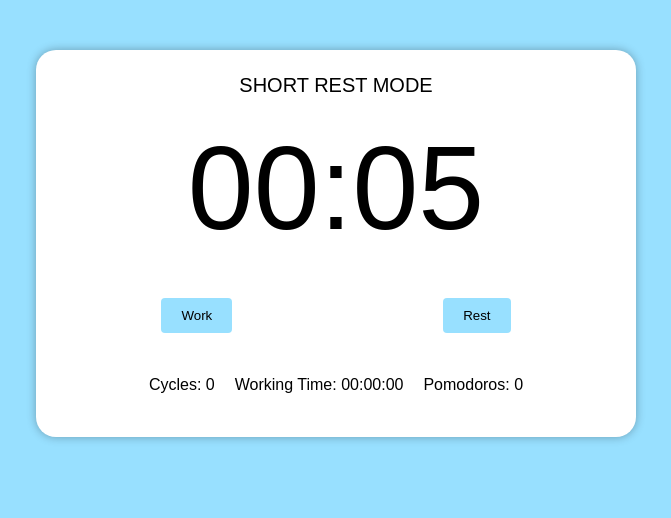
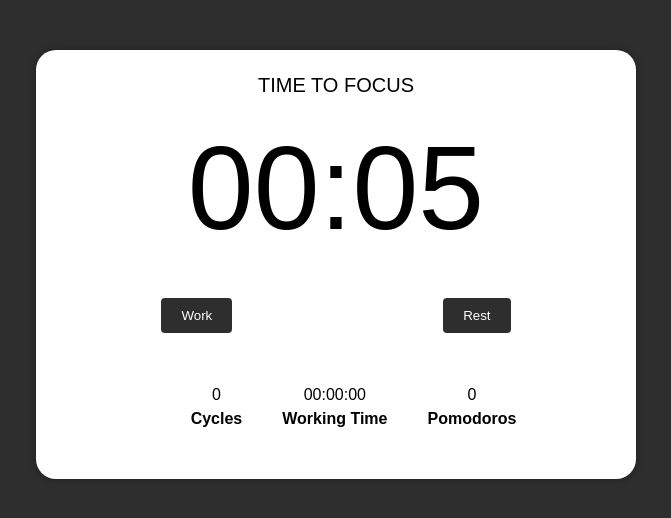
Before and after one commit to remediios/pomodoro-app, a React (Create React App) app: page / in a window 1280 px wide. Shown: the top 518 px of the page, without its empty margins (304-975 px from the left). Built offline with nearby package versions, Linux system fonts and the light colour scheme.

Commit message:
pomodoro details component and mode switching fix

```diff
--- /dev/null
+++ b/src/components/PomodoroDetails.tsx
@@ -0,0 +1,35 @@
+import React from 'react';
+import { secondsToTime } from '../utils/secondsToTime';
+
+interface Props {
+  completedCycles: number;
+  fullWorkingTime: number;
+  numberOfPomodoros: number;
+}
+function PomodoroDetails({
+  completedCycles,
+  fullWorkingTime,
+  numberOfPomodoros,
+}: Props) {
+  return (
+    <div className="details">
+      <p>
+        {completedCycles}
+        <br />
+        <span className="details-label">Cycles</span>
+      </p>
+      <p>
+        {secondsToTime(fullWorkingTime)}
+        <br />
+        <span className="details-label">Working Time</span>
+      </p>
+      <p>
+        {numberOfPomodoros}
+        <br />
+        <span className="details-label">Pomodoros</span>
+      </p>
+    </div>
+  );
+}
+
+export default PomodoroDetails;
--- a/src/components/PomodoroTimer.tsx
+++ b/src/components/PomodoroTimer.tsx
@@ -4,7 +4,7 @@ import Button from './Button';
 import Timer from './Timer';
 import bellStart from '../sounds/bell-start.mp3';
 import bellFinish from '../sounds/bell-finish.mp3';
-import { secondsToTime } from '../utils/secondsToTime';
+import PomodoroDetails from './PomodoroDetails';
 
 const audioStartWorking = new Audio(bellStart);
 const audioFinishWorking = new Audio(bellFinish);
@@ -26,7 +26,16 @@ function PomodoroTimer({
 
   const [working, setWorking] = useState(false);
   const [resting, setResting] = useState(false);
-  const [restingMode, setRestingMode] = useState('short-rest');
+  const [restingMode, setRestingMode] = useState('');
+
+  const modeLabel = working
+    ? 'WORKING'
+    : restingMode === 'short-rest'
+    ? 'SHORT REST'
+    : restingMode === 'long-rest'
+    ? 'LONG REST'
+    : 'TIME TO FOCUS';
+
   const [cyclesQtdManager, setCyclesQtdManager] = useState(
     new Array(props.cycles - 1).fill(true),
   );
@@ -68,10 +77,13 @@ function PomodoroTimer({
   useEffect(() => {
     if (working) {
       document.body.classList.remove('restingLong');
+      document.body.classList.remove('restingShort');
       document.body.classList.add('working');
     }
     if (resting) {
       document.body.classList.remove('working');
+      if (restingMode === 'short-rest')
+        document.body.classList.add('restingShort');
     }
 
     if (mainTime > 0) return;
@@ -91,14 +103,7 @@ function PomodoroTimer({
 
   return (
     <div className="pomodoro">
-      <h2>
-        {working
-          ? 'WORKING'
-          : restingMode === 'short-rest'
-          ? 'SHORT REST'
-          : 'LONG REST'}{' '}
-        MODE
-      </h2>
+      <h2>{modeLabel}</h2>
       <Timer time={mainTime} />
       <div className="controls">
         <Button text="Work" onClick={handleWorkConfig} />
@@ -109,11 +114,11 @@ function PomodoroTimer({
         />
         <Button text="Rest" onClick={() => handleRestConfig(false)} />
       </div>
-      <div className="details">
-        <p>Cycles: {completedCycles}</p>
-        <p>Working Time: {secondsToTime(fullWorkingTime)}</p>
-        <p>Pomodoros: {numberOfPomodoros}</p>
-      </div>
+      <PomodoroDetails
+        completedCycles={completedCycles}
+        fullWorkingTime={fullWorkingTime}
+        numberOfPomodoros={numberOfPomodoros}
+      />
     </div>
   );
 }
--- a/src/index.css
+++ b/src/index.css
@@ -2,6 +2,7 @@
   --main-color-short-rest: #98e0ff;
   --main-color-long-rest: #98b5ff;
   --main-color-working: #ff8074;
+  --main-color-default: #2e2e2e;
 }
 
 * {
@@ -13,7 +14,7 @@
 
 body {
   font-family: sans-serif;
-  background: var(--main-color-short-rest);
+  background: var(--main-color-default);
   transition: background-color 300ms ease-in-out;
   line-height: 1.5;
 }
@@ -25,6 +26,10 @@ body {
 
 .working {
   background: var(--main-color-working);
+}
+
+.restingShort {
+  background: var(--main-color-short-rest);
 }
 
 .restingLong {
@@ -61,12 +66,12 @@ body {
 }
 
 .pomodoro button {
-  background: var(--main-color-short-rest);
+  background: var(--main-color-default);
   border: none;
   cursor: pointer;
   border-radius: 4px;
   padding: 10px 20px;
-  color: #000;
+  color: #fff;
   transition: background-color 300ms ease-in-out;
   margin: 20px auto;
 }
@@ -81,14 +86,26 @@ body {
   color: #fff;
 }
 
+.restingShort .pomodoro button {
+  background: var(--main-color-short-rest);
+  color: #fff;
+}
+
 .pomodoro .details {
   display: flex;
   align-items: center;
   justify-content: center;
-  margin: 20px 0;
+  margin: 30px 0 20px 35px;
 }
 
 .pomodoro .details p {
-  margin: 0 10px;
+  margin: 0 20px;
   font-weight: 100;
+  margin-bottom: 8px;
+  text-align: center;
 }
+
+.details-label {
+  font-weight: 600;
+  text-align: center;
+}
```
